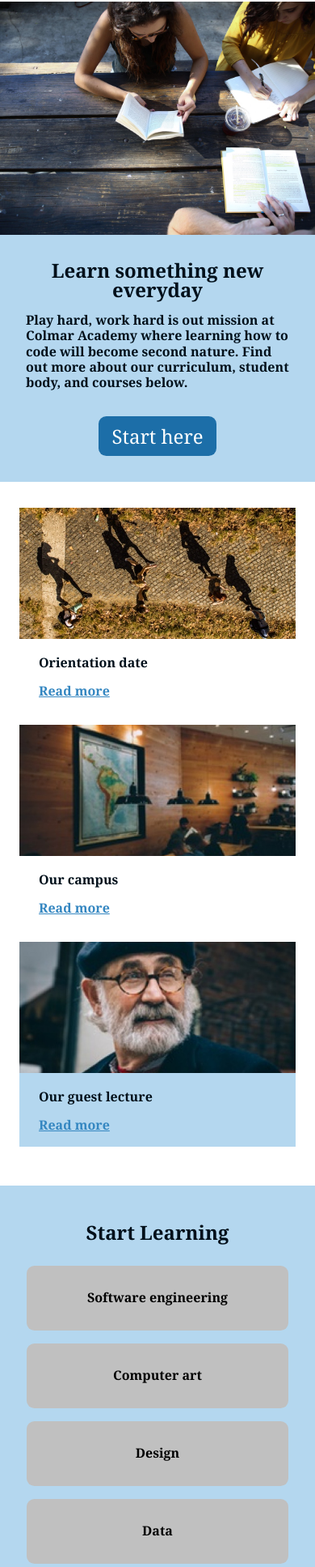
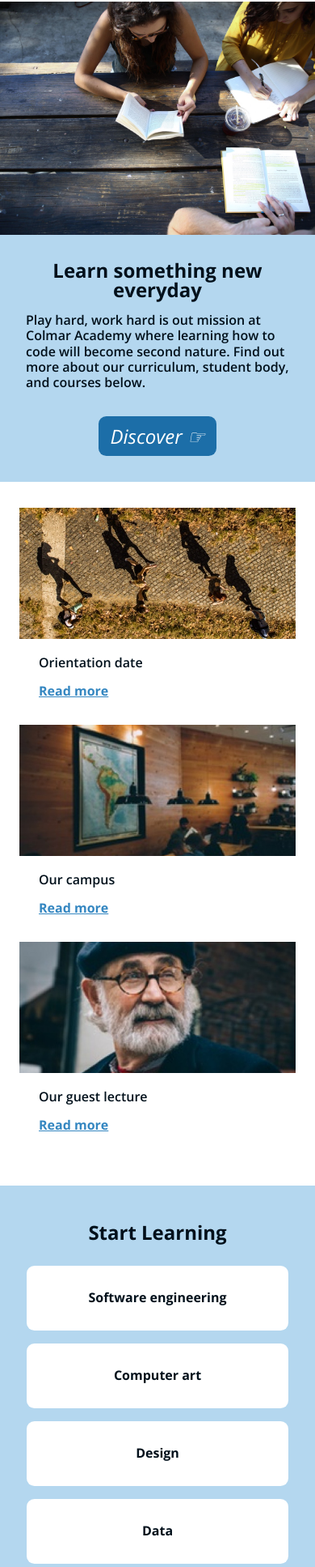
Before and after one commit to nikomoja/capstoneproj, a plain HTML site: page index.html in a window 390 px wide. Shown: the part 62-1997 px from the top of the page at 81% size. Drawn offline with nearby package versions, Linux system fonts and the light colour scheme.

Commit message:
final touches

```diff
--- a/index.html
+++ b/index.html
@@ -5,6 +5,7 @@
   <head>
     <meta charset="utf-8">
     <link href="https://fonts.googleapis.com/css?family=Noto+Serif:400,700" rel="stylesheet">
+    <link href="https://fonts.googleapis.com/css?family=Open+Sans:400,400i,600,700" rel="stylesheet">
 
     <link href="./resources/css/reset.css" style="text/css" rel="stylesheet">
     <link href="./resources/css/style.css" style="text/css" rel="stylesheet">
@@ -63,7 +64,7 @@
         <div class="text">
           <h1>Learn something new everyday</h1>
           <h3>Play hard, work hard is out mission at Colmar Academy where learning how to code will become second nature. Find out more about our curriculum, student body, and courses below.</h3>
-          <a href="#"><span class="start-button">Start here</span></a>
+          <a href="#"><span class="start-button">Discover ☞</span></a>
         </div>
       </div>
 </section>
--- a/resources/css/style.css
+++ b/resources/css/style.css
@@ -1,6 +1,6 @@
 html,
 body {
-  font-family: 'Noto Serif', serif;
+  font-family: 'Open Sans', sans-serif;
   font-size: 16px;
   line-height: 1.2rem;
 }
@@ -17,14 +17,12 @@ h1 {
     font-size: 3rem;
     font-weight: 700;
     line-height: 1;
-
-
 }
 
 h2 {
   color: #01101B;
   font-size: 1.5rem;
-  font-weight: 600;
+  font-weight: 700;
   line-height: 1.2rem;
   text-align: center;
 }
@@ -53,9 +51,10 @@ header {
 }
 
 .logo {
+    font-family: 'Noto Serif', serif;
     display: flex;
     margin: 0 0.75rem; /* maintains 24px margin (1.5*16=24)between logo and left end*/
-    color: #c73c1e;
+    color: #01101B;
     align-items: center;
 }
 
@@ -76,6 +75,7 @@ header {
 /* Menu */
 
 .menu {
+    font-family: 'Open Sans', sans-serif;
     width: 100%;
 }
 
@@ -88,7 +88,7 @@ header {
 
 .navigation-large li {
     flex: auto;
-    line-height: 1.2rem;
+    line-height: 1.3rem;
     margin: 0 1.5rem; /* maintains 24px margin right end*/
     text-align: end;
 }
@@ -154,9 +154,9 @@ header {
 .start-button {
     display: flex;
     justify-content: center;
-    flex-grow: 5;
     color: #ffffff;
     font-size: 1.5rem;
+    font-style: italic;
     line-height: normal;
     background-color: #1C6EA8;
     text-align: center;
@@ -164,12 +164,16 @@ header {
     border-radius: 0.6rem;
     margin: 2rem auto;
     width: 40%;
-    transition: all 1s ease-out 0.5s;
 }
 
 .start-button:hover {
-  background-color: #010F19;
-  opacity: 0.8;
+    background-color: #B4D7EF;
+    padding: 1rem;
+    font-size: 1.75rem;
+    color: #01101B;
+    font-weight: bold;
+    border-radius; 1.5rem;
+    transition: all 1s ease-out 1s;
 }
 
 .text a {
@@ -241,8 +245,9 @@ header {
 
 /* Sidebar */
 
-.sidebar:last-child {
+.sidebar:hover {
     background-color: #B4D7EF;
+    transition: all 1s linear 500ms;
 }
 
 .sidebar {
@@ -497,13 +502,22 @@ footer span, a {
     width: 75%;
     height: 3rem;
     margin: 1rem auto;
-    background-color: silver;
+    background-color: #ffffff;
+    color: #01101B;
     border-radius: 0.6rem;
     }
 
-    .course-option h3 {
-      color: black;
+    .course-option:hover {
+          background-color: #B4D7EF;
+          border-radius: 0.6rem;
+          font-size: 1.5rem;
     }
+
+    .course-option h3:hover {
+      font-size: 1.5rem;
+    }
+
+
 
 /* Thesis Section & Footer */
 
```
